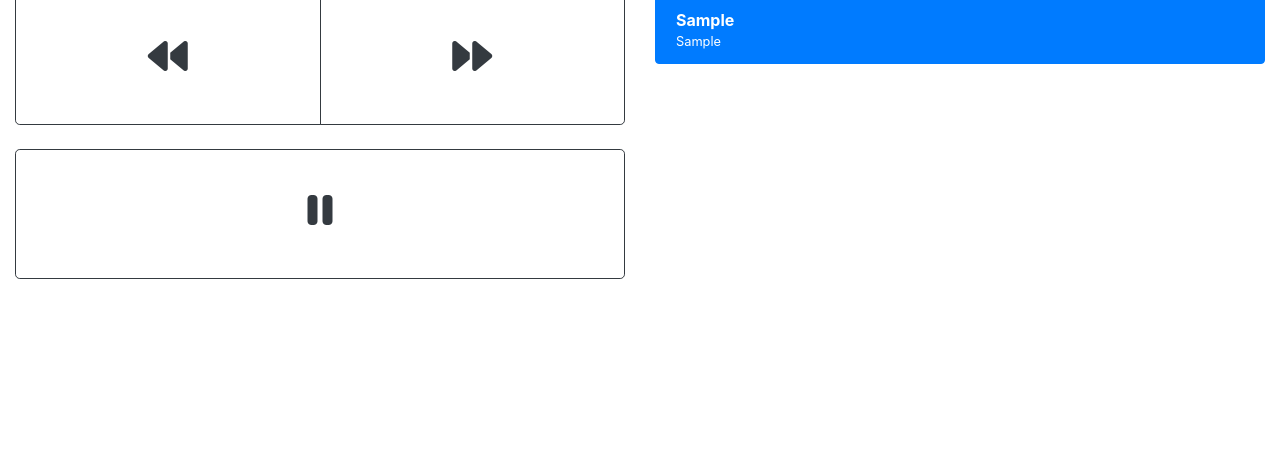
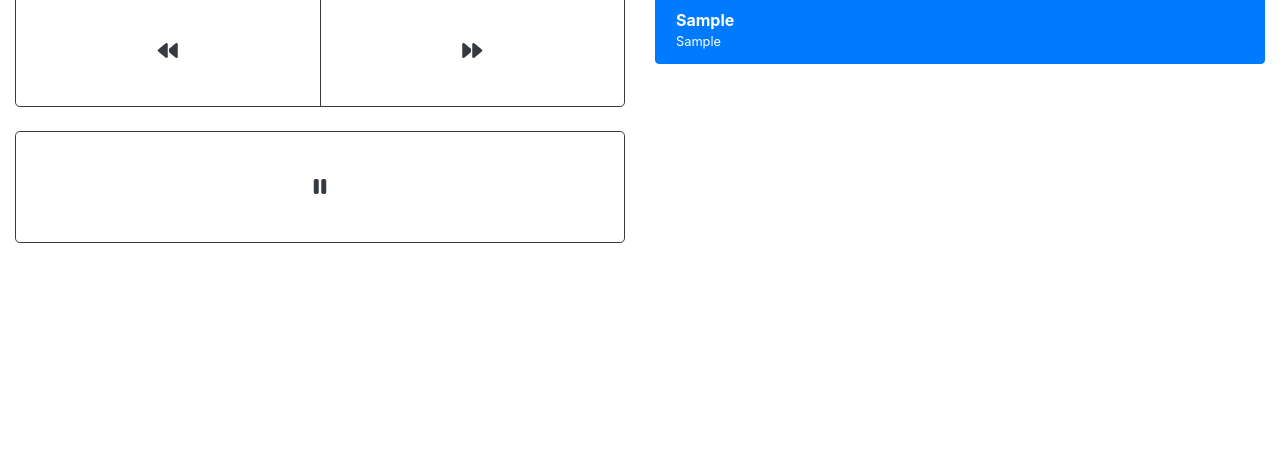
Before and after one commit to the-Bruce/lower-third, a Django app: template LowerThird/templates/LowerThird/control.html in a window 1280 px wide. Shown: the part 229-699 px from the top of the page. Run offline with Django 3.2, Linux system fonts and the light colour scheme; the template is opened without the code that fills it: most values are stand-ins (such as "Sample title", 1, 10 or a date in 2020); data that the repository does not hold is empty; some libraries are stand-ins or nearby versions.

Commit message:
Revert "Increase size of button icons"
This reverts commit 1a671d10

```diff
--- a/LowerThird/templates/LowerThird/control.html
+++ b/LowerThird/templates/LowerThird/control.html
@@ -5,6 +5,7 @@
 {% block head %}
     <meta name="viewport" content="width=device-width, initial-scale=1, shrink-to-fit=no">
 
+    <!-- Bootstrap CSS -->
     <link rel="stylesheet" href="https://stackpath.bootstrapcdn.com/bootstrap/4.3.1/css/bootstrap.min.css"
           integrity="sha384-ggOyR0iXCbMQv3Xipma34MD+dH/1fQ784/j6cY/iJTQUOhcWr7x9JvoRxT2MZw1T" crossorigin="anonymous">
     <link rel="stylesheet" href="{% static "control.css" %}">
@@ -46,14 +47,14 @@
         <div class="row">
             <div class="col-md-6">
                 <div class="btn-group btn-block btn-group-lg mb-3" role="group" aria-label="Scene Control">
-                    <button type="button" id="previous" class="btn btn-outline-dark control" onclick="showprevious()"><i class="fas fa-backward h1" title="Previous"></i></button>
-                    <button type="button" id="next" class="btn btn-outline-dark control" onclick="shownext()"><i class="fas fa-forward h1" title="Next"></i></button>
+                    <button type="button" id="previous" class="btn btn-outline-dark control" onclick="showprevious()"><i class="fas fa-backward" title="Previous"></i></button>
+                    <button type="button" id="next" class="btn btn-outline-dark control" onclick="shownext()"><i class="fas fa-forward" title="Next"></i></button>
                 </div>
                 <button type="button" id="blank" class="btn btn-outline-dark btn-lg btn-block mb-3 control" onclick="showblank()">
                     {% if ses.state == "Blank" %}
-                        <i class="fas fa-play h1" title="Un-Blank"></i>
+                        <i class="fas fa-play" title="Un-Blank"></i>
                     {% else %}
-                        <i class="fas fa-pause h1" title="Blank"></i>
+                        <i class="fas fa-pause" title="Blank"></i>
                     {% endif %}
                 </button>
             </div>
--- a/static_resources/control.js
+++ b/static_resources/control.js
@@ -71,9 +71,9 @@ function updateDisplay(data) {
         $('#next').prop('disabled', false);
 
     if (current_state === "Blank")
-        $('#blank').html('<i class="fas fa-play h1" title="Un-Blank"></i>');
+        $('#blank').html('<i class="fas fa-play" title="Un-Blank"></i>');
     else
-        $('#blank').html('<i class="fas fa-pause h1" title="Blank"></i>');
+        $('#blank').html('<i class="fas fa-pause" title="Blank"></i>');
 
 }
 
```
Also changed, not shown: static_resources/control.min.js.
